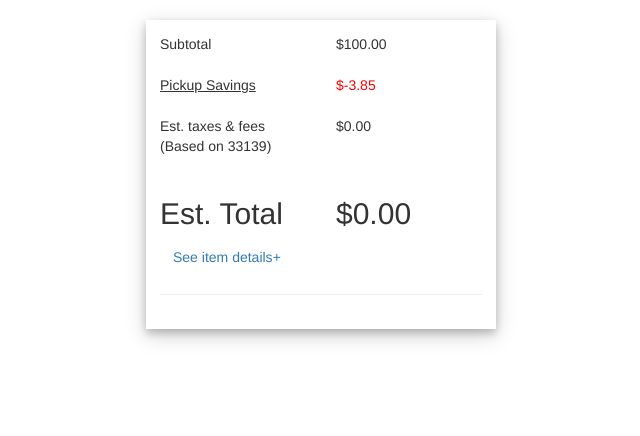
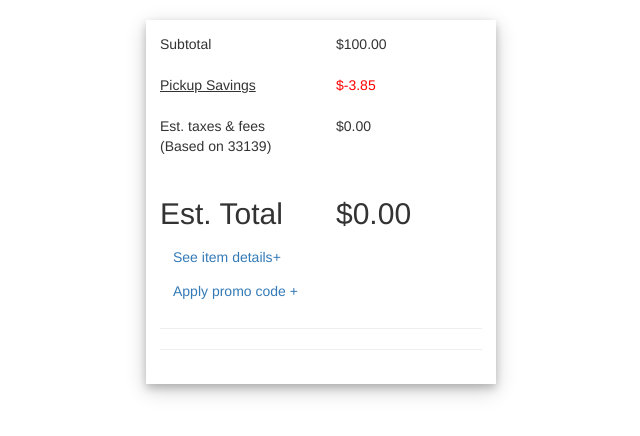
Before and after one commit to Sammykhaleel/shopping-cart-summary, a React (Create React App) app: page / in a window 1280 px wide. Shown: the top 436 px of the page, without its empty margins (319-959 px from the left). Built offline with nearby package versions, Linux system fonts and the light colour scheme.

Commit message:
add a component for the promo code to show and hid a button

```diff
--- a/src/App.css
+++ b/src/App.css
@@ -15,3 +15,12 @@
 .item-details-button:focus {
   outline: none;
 }
+
+.price-strike {
+  text-decoration-line: line-through;
+  color: grey;
+}
+
+.promo-code-button:focus {
+  outline: none;
+}
--- a/src/App.js
+++ b/src/App.js
@@ -6,6 +6,7 @@ import PickupSavings from "./components/PickupSavings/PickupSavings";
 import TaxesFees from "./components/TaxesFees/TaxesFees";
 import EstimatedTotal from "./components/EstimatedTotal/EstimatedTotal";
 import ItemDetails from "./components/ItemDetails/ItemDetails";
+import PromoCode from "./components/PromoCode/PromoCode";
 
 import "./App.css";
 // import { directive } from "@babel/types";
@@ -28,7 +29,9 @@ class App extends Component {
           <PickupSavings price={this.state.PickupSavings} />
           <TaxesFees taxes={this.state.taxes.toFixed(2)} />
           <EstimatedTotal price={this.state.EstimatedTotal.toFixed(2)} />
-          <ItemDetails />
+          <ItemDetails price={this.state.EstimatedTotal.toFixed(2)} />
+          <PromoCode price={this.state.EstimatedTotal.toFixed(2)} />
+          <hr />
           <hr />
         </Grid>
       </div>
--- a/src/components/ItemDetails/ItemDetails.js
+++ b/src/components/ItemDetails/ItemDetails.js
@@ -31,6 +31,19 @@ export default class ItemDetails extends Component {
                     src="https://i5.walmartimages.com/asr/58f40ef2-41ef-4290-b393-920f63da60ba_1.2b51c944c164d2a5e242e628dd402a9b.jpeg?odnWidth=undefined&odnHeight=undefined&odnBg=ffffff"
                   />
                 </Media.Left>
+                <Media.Body>
+                  <p>
+                    Essentials by OFM ESS-3083 Racing Style Gaming Chair,
+                    Multiple Colors
+                  </p>
+                  <Row className="show-grid"></Row>
+                  <Col md={6}>
+                    <strong>{`$${this.props.price}`}</strong>
+                    <br />
+                    <strong className="price-strike">{`$${this.props.price}`}</strong>
+                  </Col>
+                  <Col md={6}>Qty: 1</Col>
+                </Media.Body>
               </Media>
             </Well>
           </div>
--- /dev/null
+++ b/src/components/PromoCode/PromoCode.js
@@ -0,0 +1,33 @@
+import React, { Component } from "react";
+import {
+  Button,
+  Collapse,
+  Col,
+  Row,
+  Well,
+  Form,
+  FormGroup,
+  ControlLabel,
+  FormControl
+} from "react-bootstrap";
+export default class PromoCode extends Component {
+  constructor(props) {
+    super(props);
+    this.state = { open: false, value: "" };
+  }
+  render() {
+    return (
+      <div>
+        <Button
+          className="promo-code-button"
+          bsStyle="link"
+          onClick={() => this.setState({ open: !this.state.open })}
+        >
+          {this.state.open === false ? `Apply ` : `Hide `}
+          promo code
+          {this.state.open === false ? ` +` : ` -`}
+        </Button>
+      </div>
+    );
+  }
+}
```
